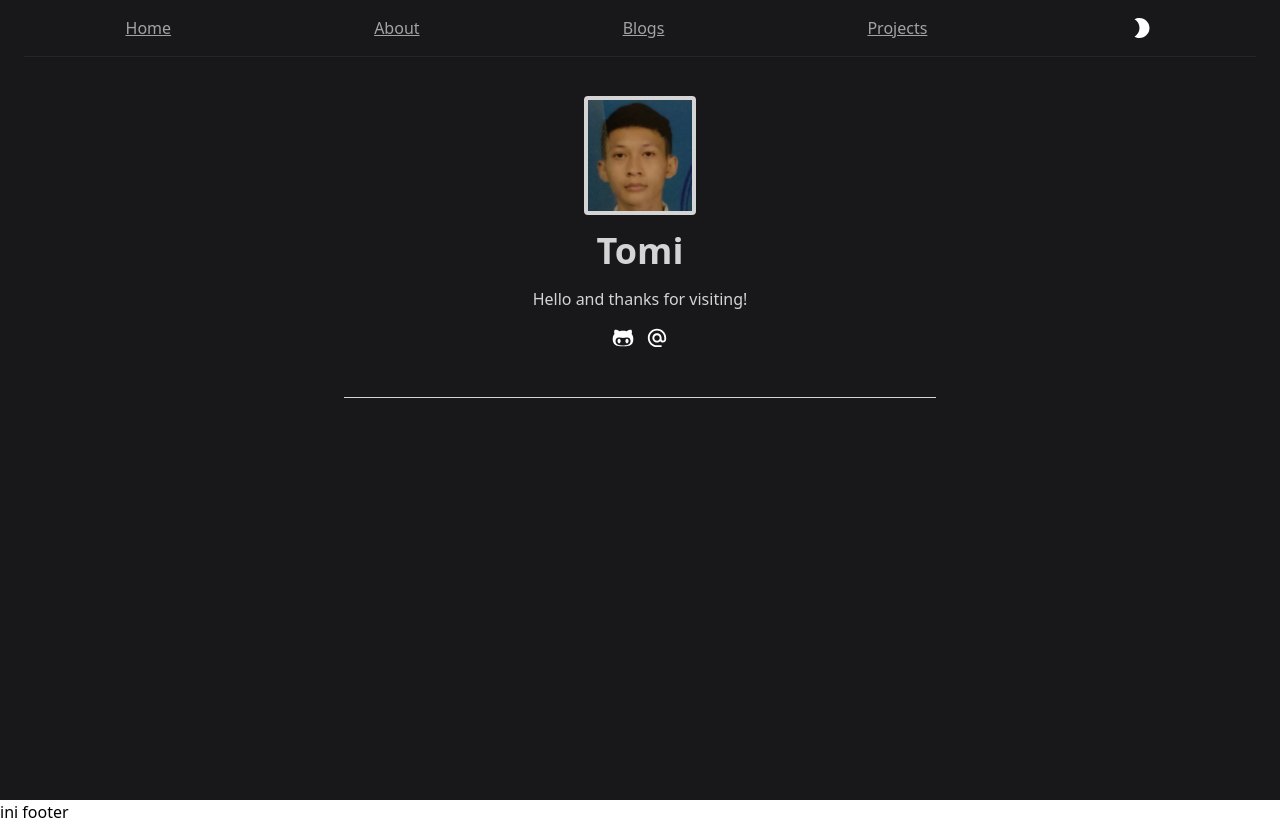
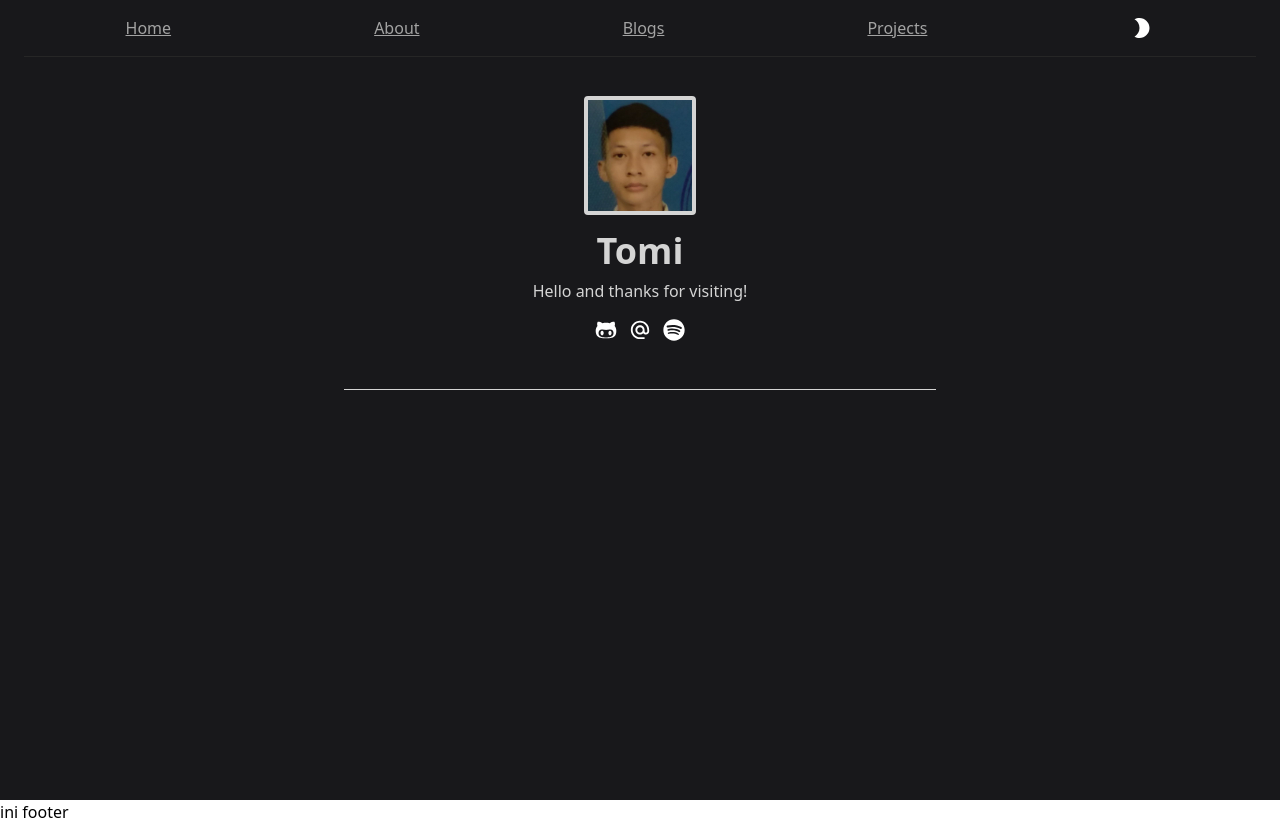
Before and after one commit to yaelahtom/my-blog, a Next.js app: page / in a window 1280 px wide. Built offline with nearby package versions, Linux system fonts and the light colour scheme.

Commit message:
added analytics

```diff
--- a/components/navbar.js
+++ b/components/navbar.js
@@ -1,5 +1,4 @@
 import Link from "next/link";
-import Image from "next/image";
 import { MdModeNight } from "react-icons/md";
 
 export default function Navbar() {
--- a/package.json
+++ b/package.json
@@ -9,6 +9,7 @@
     "lint": "next lint"
   },
   "dependencies": {
+    "@vercel/analytics": "^0.1.5",
     "eslint": "8.28.0",
     "eslint-config-next": "13.0.6",
     "next": "13.0.6",
--- a/pages/_app.js
+++ b/pages/_app.js
@@ -1,3 +1,4 @@
+import { Analytics } from '@vercel/analytics/react';
 import '../styles/globals.css'
 import Layout from '../components/layout'
 
@@ -5,6 +6,7 @@ function MyApp({ Component, pageProps }) {
   return (
     <Layout>
       <Component {...pageProps} />
+      <Analytics />
     </Layout>
   )
 }
--- a/pages/index.js
+++ b/pages/index.js
@@ -2,7 +2,7 @@ import Head from "next/head";
 import Image from "next/image";
 import ppic from "../public/pasfoto.jpeg";
 import Link from "next/link";
-import { FaGithubAlt } from "react-icons/fa";
+import { FaGithubAlt, FaSpotify } from "react-icons/fa";
 import { MdOutlineAlternateEmail } from "react-icons/md";
 
 export default function Home() {
@@ -28,7 +28,7 @@ export default function Home() {
             Tomi
           </Link>
         </div>
-        <div className="flex justify-center mt-4">
+        <div className="flex justify-center mt-2">
           <p className="text-neutral-300">Hello and thanks for visiting! </p>
         </div>
         {/* socials */}
@@ -38,6 +38,9 @@ export default function Home() {
           </a>
           <a href="mailto:amandipthandi@gmail.com">
             <MdOutlineAlternateEmail color="white" size="22" />
+          </a>
+          <a href="https://open.spotify.com/user/0iiadr7t2y2iwloujsu5kqxar?si=3dddca2369a34785">
+            <FaSpotify color="white" size="22" />
           </a>
         </div>
       </header>
--- a/pages/me.js
+++ b/pages/me.js
@@ -1,5 +1,4 @@
 import Head from "next/head";
-import Image from "next/image";
 
 export default function Me() {
   return (
```
Also changed, not shown: 1 other file (tests, documents, lock files or other folders).
